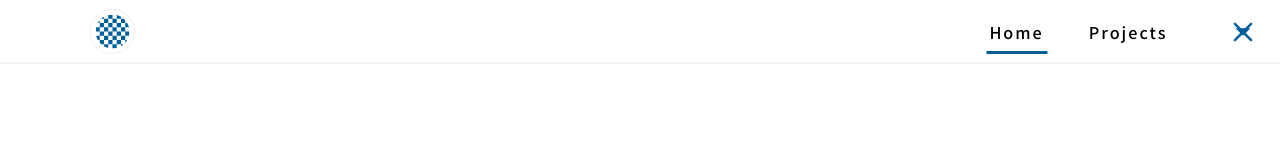
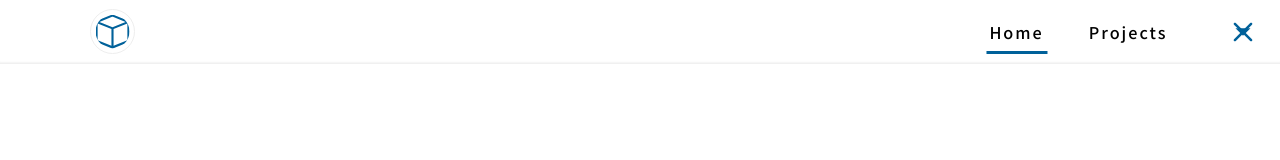
Before and after one commit to mediumryan/portfolio, a React (Create React App) app: page / in a window 1280 px wide. Shown: the top 160 px of the page. Built offline with nearby package versions, Linux system fonts and the light colour scheme; a web font is replaced by a local one.

Commit message:
[Update] Change a design of favicon

```diff
--- a/src/Components/HeaderBar/HeaderBar.jsx
+++ b/src/Components/HeaderBar/HeaderBar.jsx
@@ -1,8 +1,8 @@
 import { useState } from 'react';
-import { FaChessBoard } from 'react-icons/fa';
 import { Link, useMatch } from 'react-router-dom';
 import { styled } from 'styled-components';
 // icons
+import { BsBox } from 'react-icons/bs';
 import { IoMdArrowDropdown } from 'react-icons/io';
 import { CgClose } from 'react-icons/cg';
 
@@ -94,7 +94,7 @@ export default function HeaderBar() {
     return (
         <HeaderBarWrapper>
             <HeaderIcon to="/">
-                <FaChessBoard />
+                <BsBox />
             </HeaderIcon>
             <HeaderMenu>
                 {isMenu && (
```
Also changed, not shown: 1 other file (tests, documents, lock files or other folders).
